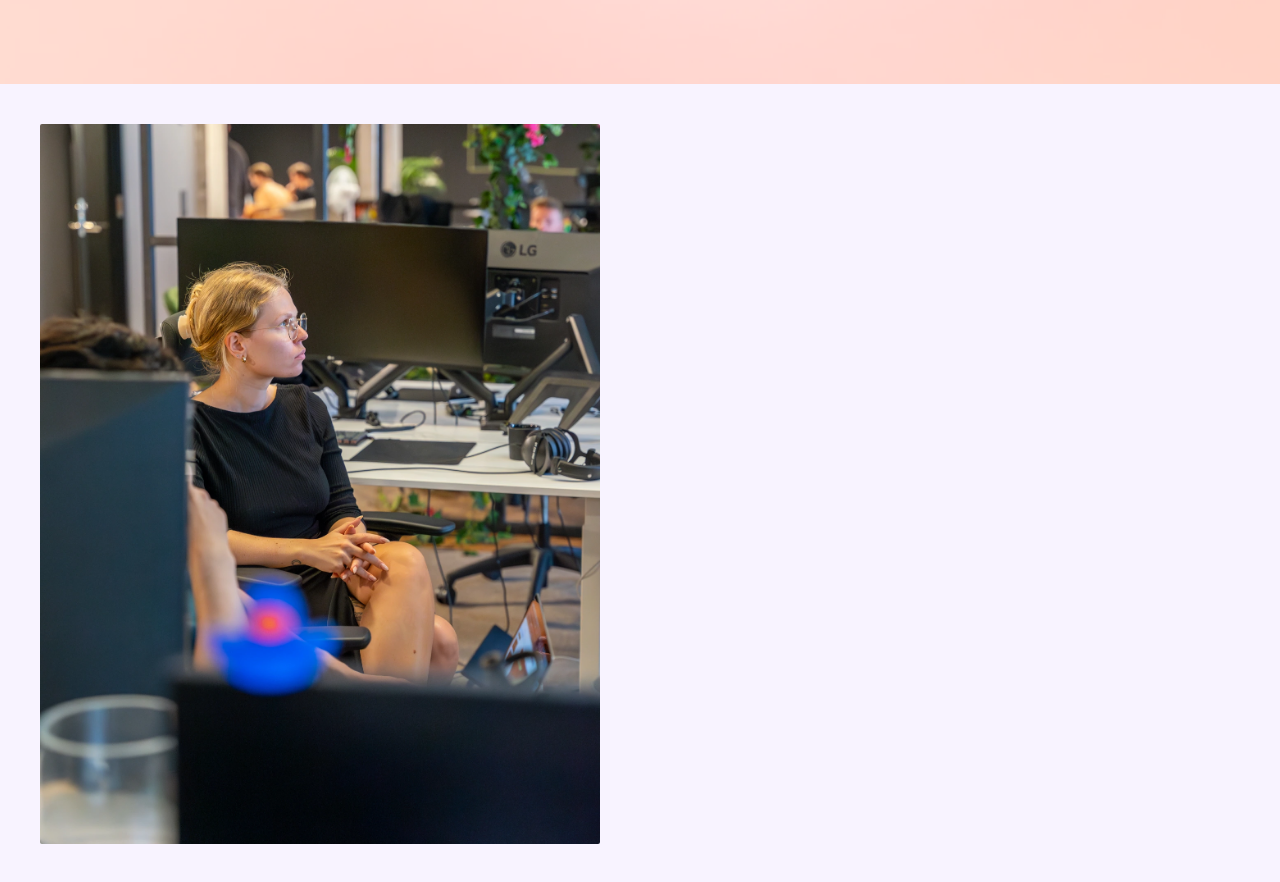
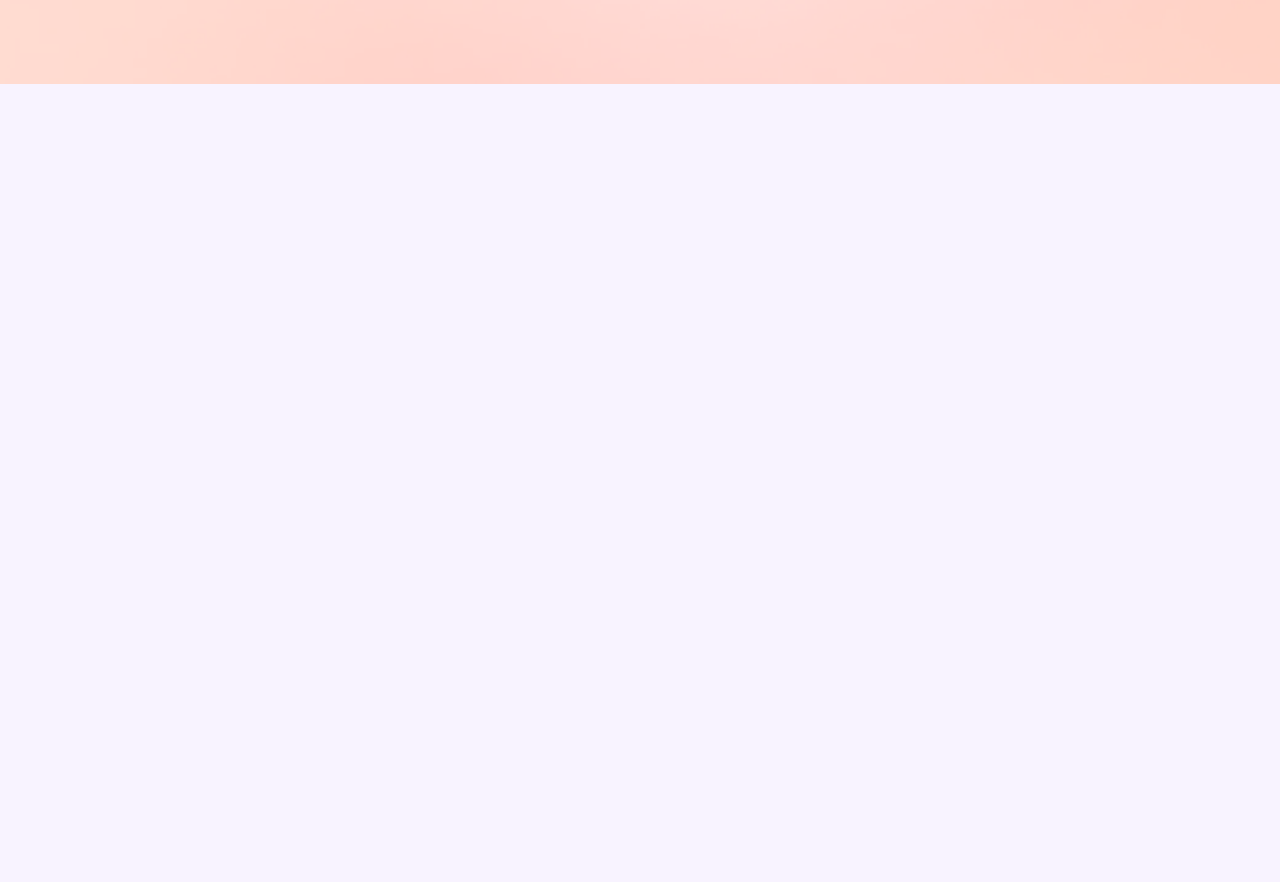
Before and after one commit to lica-ux/portfolio, a React (Vite) app: page / in a window 1280 px wide. Shown: the part 1580-2462 px from the top of the page. Built offline with nearby package versions, Linux system fonts and the light colour scheme.

Commit message:
feat: reveal animation on StatsSection images

```diff
--- a/src/components/StatsSection/StatsSection.tsx
+++ b/src/components/StatsSection/StatsSection.tsx
@@ -1,5 +1,6 @@
 import { useEffect, useRef, useState } from 'react'
 import type { StatsSectionProps, StatState } from './StatsSection.types'
+import RevealImage from '../RevealImage'
 
 const STATS = [
   { value: '6+', label: 'years in product design' },
@@ -90,7 +91,7 @@ export default function StatsSection({ imageSrc, imageAlt }: StatsSectionProps)
         {/* Left: image */}
         <div className="w-1/2 sticky top-0 p-4 md:p-10" style={{ height: '100svh' }}>
           <div className="relative w-full h-full overflow-hidden rounded-[2px]">
-            <img
+            <RevealImage
               src={imageSrc}
               alt={imageAlt}
               className="absolute inset-0 w-full h-full object-cover"
@@ -145,7 +146,7 @@ export default function StatsSection({ imageSrc, imageAlt }: StatsSectionProps)
       {/* Mobile layout */}
       <div className="md:hidden">
         <div className="w-full aspect-[4/3] overflow-hidden">
-          <img
+          <RevealImage
             src={imageSrc}
             alt={imageAlt}
             className="w-full h-full object-cover"
```
